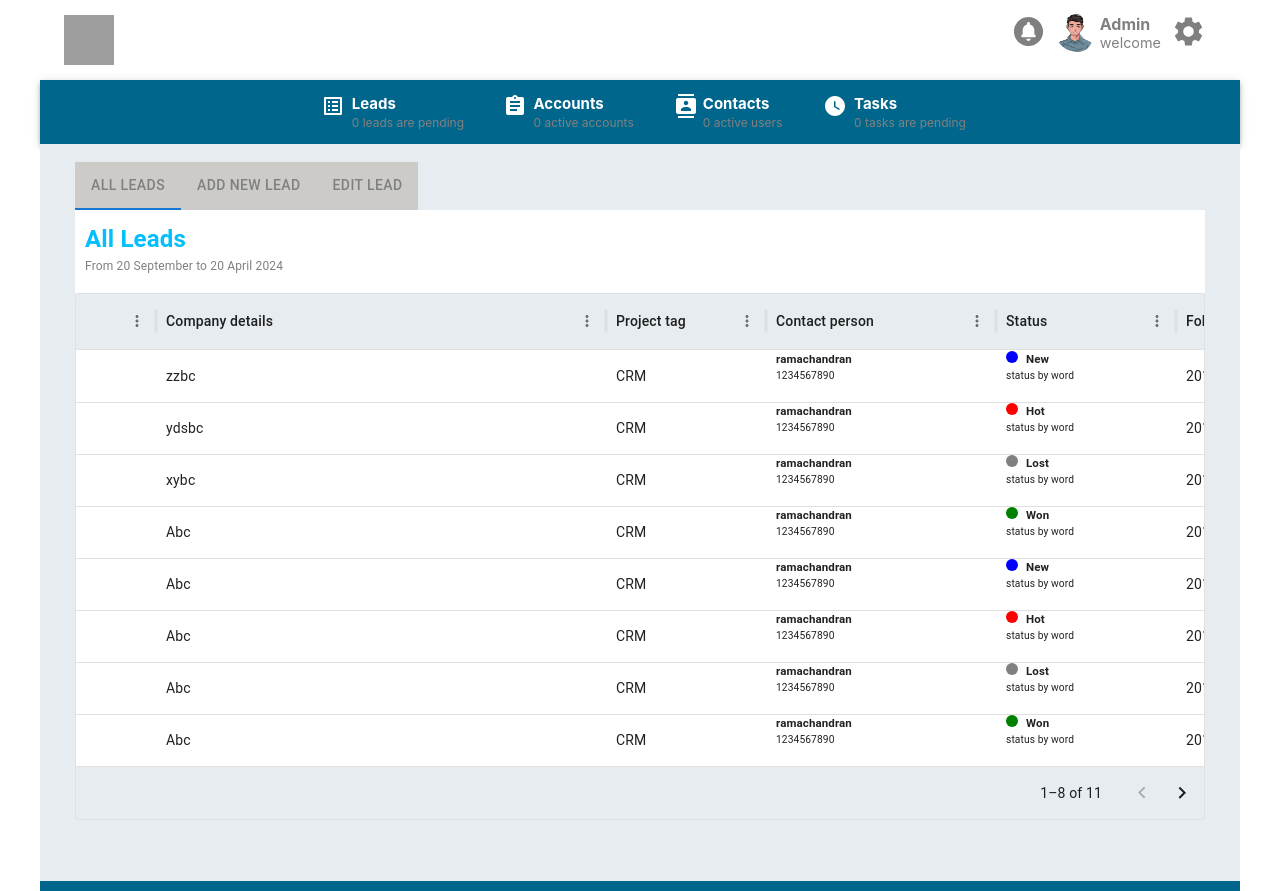
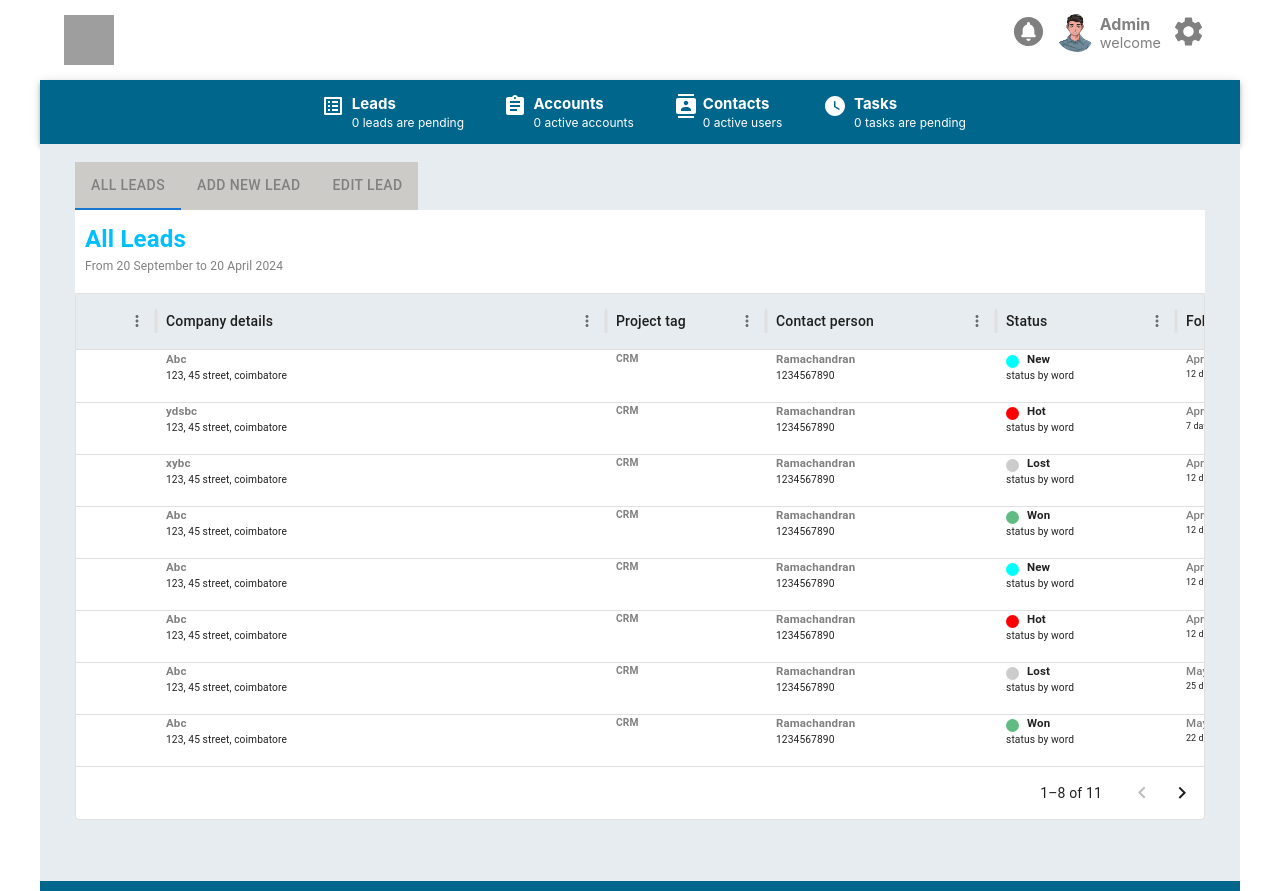
Before and after one commit to NRLajai/sample_project, a React (Create React App) app in the folder frontend/: page / in a window 1280 px wide. Both pictures are taken after a click on the tab "ALL LEADS". Built offline with nearby package versions, Linux system fonts and the light colour scheme; grey boxes are pictures that could not be loaded.

Commit message:
modify code for table indent

```diff
--- a/frontend/src/components/Core/Leads/Leads.jsx
+++ b/frontend/src/components/Core/Leads/Leads.jsx
@@ -3,10 +3,13 @@ import { useState, useEffect } from "react";
 import { getLeads } from "../../../services/fakeLeads";
 import { Box, Typography } from "@mui/material";
 import { DataGrid } from "@mui/x-data-grid";
-
 import "./Leads.scss";
 
 const Leads = () => {
+  const fontColor = "grey";
+  const bkgColor = "white";
+  const headerColor = "#e7ecf0";
+
   const [state, SetState] = useState({
     rows: [],
     pageSize: 7,
@@ -21,7 +24,7 @@ const Leads = () => {
     fetchData();
   }, []);
 
-  const [Date, setDate] = useState({
+  const [Dates, setDates] = useState({
     from_date: 20,
     from_month: "September",
     to_date: 20,
@@ -32,13 +35,42 @@ const Leads = () => {
   const StatusCircle = (color) => (
     <Box
       component="div"
-      width={12}
-      height={12}
+      width={13}
+      height={13}
       borderRadius="50%"
       bgcolor={color}
       marginRight={1}
     />
   );
+
+  const modifyDate = (datestr) => {
+    if (datestr) {
+      const date = new Date(datestr);
+      const options = { day: "numeric", month: "short", year: "numeric" };
+      return date.toLocaleDateString("en-US", options);
+    }
+    return null;
+  };
+
+  const daysLeft = (datestr) => {
+    if (datestr) {
+      const now = new Date();
+      const targetDate = new Date(datestr);
+      const differenceInTime = targetDate.getTime() - now.getTime();
+      const differenceInDays = Math.ceil(differenceInTime / (1000 * 3600 * 24));
+
+      if (differenceInDays > 0) {
+        return `${differenceInDays} days left`;
+      } else {
+        return `0 days left`;
+      }
+    }
+    return null;
+  };
+
+  const capitalizeFirstLetter = (person) => {
+    return person.charAt(0).toUpperCase() + person.slice(1);
+  };
 
   const columns = [
     {
@@ -55,6 +87,24 @@ const Leads = () => {
       headerClassName: "table-header",
       // flex: 0.01,
       editable: true,
+      renderCell: (params) => {
+        return (
+          <Box component={"div"}>
+            <Box>
+              <Typography
+                component={"b"}
+                display={"block"}
+                fontSize={"0.9vw"}
+                fontWeight={600}
+                style={{ color: fontColor }}
+              >
+                {params?.row?.company}
+              </Typography>
+              <Typography fontSize={"0.8vw"}>{params?.row?.address}</Typography>
+            </Box>
+          </Box>
+        );
+      },
     },
     {
       field: "tag",
@@ -62,6 +112,21 @@ const Leads = () => {
       width: 160,
       headerClassName: "table-header",
       // editable: true,
+      renderCell: (params) => {
+        return (
+          <Box component={"div"}>
+            <Box>
+              <Typography
+                fontSize={"0.8vw"}
+                fontWeight={600}
+                style={{ color: fontColor }}
+              >
+                {params?.row?.tag}
+              </Typography>
+            </Box>
+          </Box>
+        );
+      },
     },
     {
       field: "person",
@@ -73,12 +138,23 @@ const Leads = () => {
       // editable: true,
       renderCell: (params) => {
         return (
-          <Box component={"div"} contact="contact_type">
+          <Box component={"div"}>
             <Box>
-              <Typography fontSize={"0.9vw"} fontWeight={600}>
-                {params?.row?.person}
+              <Typography
+                fontSize={"0.9vw"}
+                fontWeight={600}
+                style={{ color: fontColor }}
+              >
+                {params?.row?.person &&
+                  capitalizeFirstLetter(params?.row?.person)}
               </Typography>
-              <Typography fontSize={"0.8vw"}>{params?.row?.mobile}</Typography>
+              <Typography
+                // component={"span"}
+                fontSize={"0.8vw"}
+                style={{ padding: "0px", margin: "0px" }}
+              >
+                {params?.row?.mobile}
+              </Typography>
             </Box>
           </Box>
         );
@@ -97,11 +173,15 @@ const Leads = () => {
         return (
           <Box component={"div"}>
             <Box display={"flex"}>
-              <Typography display={"inline-flex"} fontSize={"0.9vw"}>
-                {params?.row?.status === "New" && StatusCircle("blue")}
+              <Typography
+                display={"inline-flex"}
+                fontSize={"0.6vw"}
+                style={{ paddingTop: "4px" }}
+              >
+                {params?.row?.status === "New" && StatusCircle("aqua")}
                 {params?.row?.status === "Hot" && StatusCircle("red")}
-                {params?.row?.status === "Lost" && StatusCircle("grey")}
-                {params?.row?.status === "Won" && StatusCircle("green")}
+                {params?.row?.status === "Lost" && StatusCircle("#cccccc")}
+                {params?.row?.status === "Won" && StatusCircle("#61bc84")}
               </Typography>
               <Typography
                 display={"inline-flex"}
@@ -123,7 +203,23 @@ const Leads = () => {
       headerClassName: "table-header",
       type: "string",
       width: 240,
-      editable: true,
+      // editable: true,
+      renderCell: (params) => {
+        return (
+          <Box component={"div"}>
+            <Typography
+              fontSize={"0.9vw"}
+              fontWeight={550}
+              style={{ color: fontColor }}
+            >
+              {params?.row?.date && modifyDate(params?.row?.date)}
+            </Typography>
+            <Typography fontSize={"0.7vw"}>
+              {params?.row?.date && daysLeft(params?.row?.date)}
+            </Typography>
+          </Box>
+        );
+      },
     },
     {
       field: null,
@@ -141,8 +237,8 @@ const Leads = () => {
         <div className="leadtitle">
           <h1>All Leads</h1>
           <span>
-            From {Date.from_date} {Date.from_month} to {Date.to_date}{" "}
-            {Date.to_month} {Date.year}
+            From {Dates.from_date} {Dates.from_month} to {Dates.to_date}{" "}
+            {Dates.to_month} {Dates.year}
           </span>
         </div>
       </div>
@@ -152,10 +248,13 @@ const Leads = () => {
           height: 570,
           width: "100%",
           "& .MuiDataGrid-cell": {
-            backgroundColor: "white",
+            backgroundColor: bkgColor,
           },
           "& .table-header": {
-            backgroundColor: "#e7ecf0",
+            backgroundColor: headerColor,
+          },
+          "& .MuiDataGrid-footerContainer": {
+            backgroundColor: bkgColor,
           },
         }}
       >
@@ -173,7 +272,7 @@ const Leads = () => {
           }}
           pageSizeOptions={[8]}
           // checkboxSelection
-          disableRowSelectionOnClick
+          // disableRowSelectionOnClick
         />
       </Box>
     </>
--- a/frontend/src/components/SubNavbar/SubNavbar.scss
+++ b/frontend/src/components/SubNavbar/SubNavbar.scss
@@ -25,6 +25,7 @@
       display: block !important;
       font-size: 12px;
       text-wrap: nowrap;
+      color: white !important;
     }
   }
 }
@@ -34,7 +35,8 @@
   border-top-right-radius: 5px;
   background-color: $subnavHover;
 }
-.Subnavlinks:hover, .Subnavlinks:active {
+.Subnavlinks:hover,
+.Subnavlinks:active {
   @include subnavLinkStyle;
 }
 
--- a/frontend/src/services/fakeLeads.js
+++ b/frontend/src/services/fakeLeads.js
@@ -2,111 +2,122 @@ const leads = [
   {
     id: 1,
     image: "",
-    company: "zzbc",
+    company: "Abc",
+    address: "123, 45 street, coimbatore",
     tag: "CRM",
     person: "ramachandran",
     status: "New",
-    date: "2018-01-03T19:04:28.809Z",
+    date: "2024-04-29T19:04:28.809Z",
     mobile: "1234567890",
   },
   {
     id: 2,
     image: "",
     company: "ydsbc",
+    address: "123, 45 street, coimbatore",
     tag: "CRM",
     person: "ramachandran",
     status: "Hot",
-    date: "2018-01-03T19:04:28.809Z",
+    date: "2024-04-24T19:04:28.809Z",
     mobile: "1234567890",
   },
   {
     id: 3,
     image: "",
     company: "xybc",
+    address: "123, 45 street, coimbatore",
     tag: "CRM",
     person: "ramachandran",
     status: "Lost",
-    date: "2018-01-03T19:04:28.809Z",
+    date: "2024-04-29T19:04:28.809Z",
     mobile: "1234567890",
   },
   {
     id: 4,
     image: "",
     company: "Abc",
+    address: "123, 45 street, coimbatore",
     tag: "CRM",
     person: "ramachandran",
     status: "Won",
-    date: "2018-01-03T19:04:28.809Z",
+    date: "2024-04-29T19:04:28.809Z",
     mobile: "1234567890",
   },
   {
     id: 5,
     image: "",
     company: "Abc",
+    address: "123, 45 street, coimbatore",
     tag: "CRM",
     person: "ramachandran",
     status: "New",
-    date: "2018-01-03T19:04:28.809Z",
+    date: "2024-04-29T19:04:28.809Z",
     mobile: "1234567890",
   },
   {
     id: 6,
     image: "",
     company: "Abc",
+    address: "123, 45 street, coimbatore",
     tag: "CRM",
     person: "ramachandran",
     status: "Hot",
-    date: "2018-01-03T19:04:28.809Z",
+    date: "2024-04-29T19:04:28.809Z",
     mobile: "1234567890",
   },
   {
     id: 7,
     image: "",
     company: "Abc",
+    address: "123, 45 street, coimbatore",
     tag: "CRM",
     person: "ramachandran",
     status: "Lost",
-    date: "2018-01-03T19:04:28.809Z",
+    date: "2024-05-12T19:04:28.809Z",
     mobile: "1234567890",
   },
   {
     id: 8,
     image: "",
     company: "Abc",
+    address: "123, 45 street, coimbatore",
     tag: "CRM",
     person: "ramachandran",
     status: "Won",
-    date: "2018-01-03T19:04:28.809Z",
+    date: "2024-05-09T19:04:28.809Z",
     mobile: "1234567890",
   },
   {
     id: 9,
     image: "",
     company: "Abc",
+    address: "123, 45 street, coimbatore",
     tag: "CRM",
     person: "ramachandran",
     status: "Hot",
-    date: "2018-01-03T19:04:28.809Z",
+    date: "2024-05-19T19:04:28.809Z",
     mobile: "1234567890",
   },
   {
     id: 10,
     image: "",
     company: "Abc",
+    address: "123, 45 street, coimbatore",
     tag: "CRM",
     person: "ramachandran",
     status: "Won",
-    date: "2018-01-03T19:04:28.809Z",
+    date: "2024-05-02T19:04:28.809Z",
     mobile: "1234567890",
   },
   {
     id: 11,
     image: "",
     company: "Abc",
+    address: "123, 45 street, coimbatore",
     tag: "CRM",
     person: "ramachandran",
     status: "New",
-    date: "2018-01-03T19:04:28.809Z",
+    date: "2024-04-29T19:04:28.809Z",
     mobile: "1234567890",
   },
 ];
```
